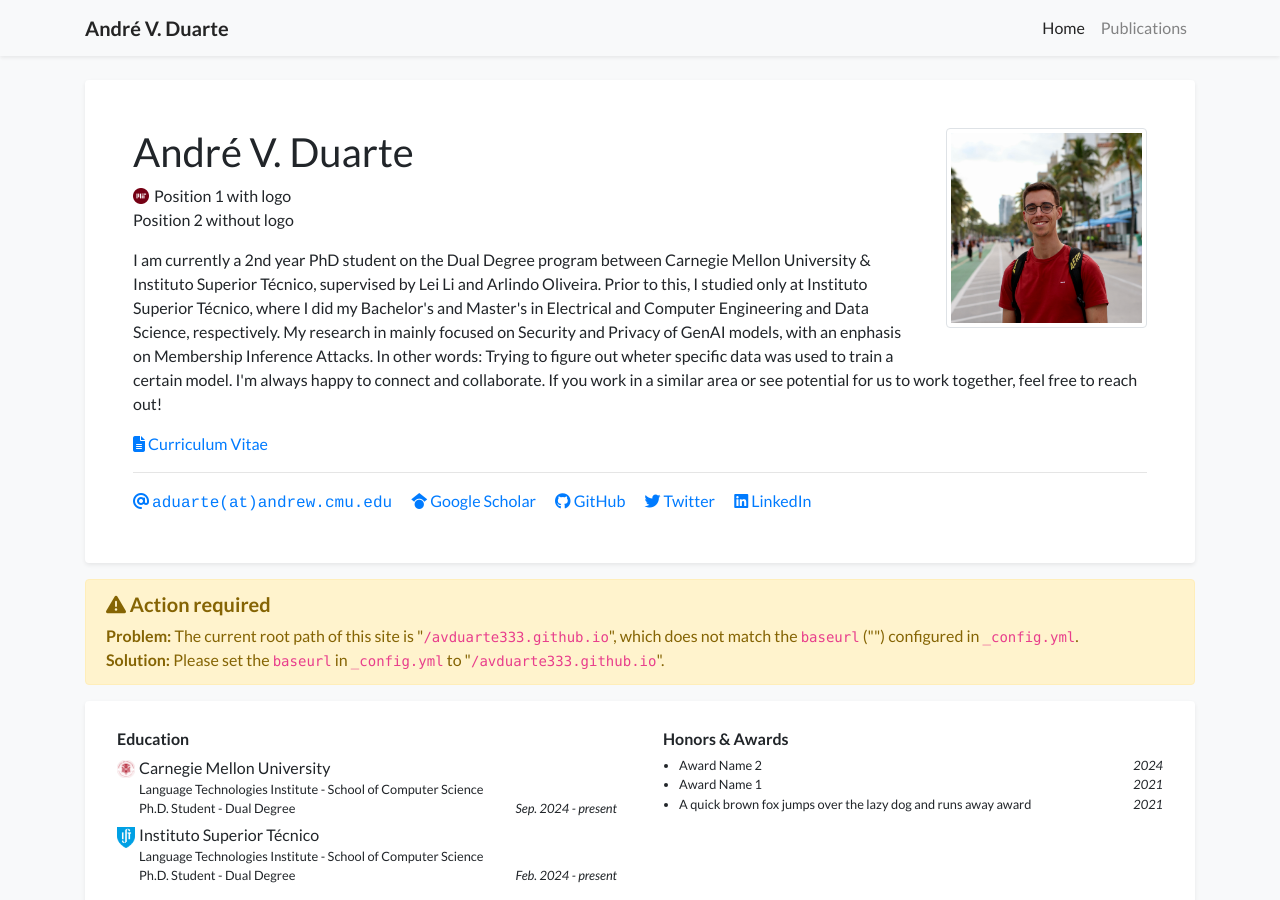
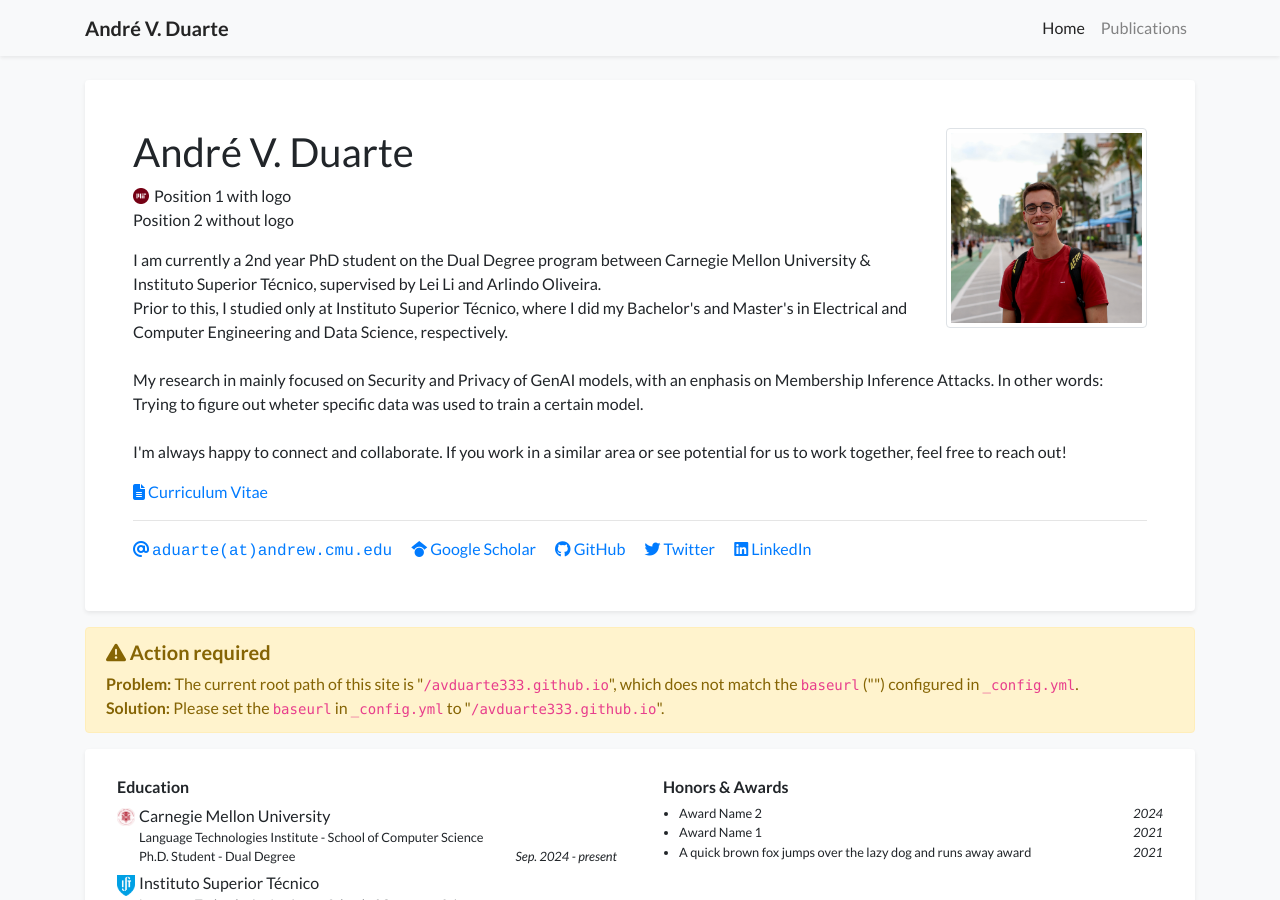
Before and after one commit to dankmrpanda/avduarte333.github.io, a Jekyll site: the page built from index.html, in a window 1280 px wide and 900 px high. Built offline with Jekyll 4.4.1, drawn with Linux system fonts in a browser that asks for light colours; nearby versions of some CDN libraries; a style sheet for code colours, icons or effects is not loaded.

```diff
--- a/_data/profile.yml
+++ b/_data/profile.yml
@@ -19,11 +19,9 @@ linkedin: b69373181
 short_bio_text_justify: false
 short_bio: >-
   <p>
-    I am currently a 2nd year PhD student on the Dual Degree program between Carnegie Mellon University & Instituto Superior Técnico, supervised by Lei Li and Arlindo Oliveira.
-    Prior to this, I studied only at Instituto Superior Técnico, where I did my Bachelor's and Master's in Electrical and Computer Engineering and Data Science, respectively.
-
-    My research in mainly focused on Security and Privacy of GenAI models, with an enphasis on Membership Inference Attacks. In other words: Trying to figure out wheter specific data was used to train a certain model.
-
+    I am currently a 2nd year PhD student on the Dual Degree program between Carnegie Mellon University & Instituto Superior Técnico, supervised by Lei Li and Arlindo Oliveira.<br>
+    Prior to this, I studied only at Instituto Superior Técnico, where I did my Bachelor's and Master's in Electrical and Computer Engineering and Data Science, respectively.<br><br>
+    My research in mainly focused on Security and Privacy of GenAI models, with an enphasis on Membership Inference Attacks. In other words: Trying to figure out wheter specific data was used to train a certain model.<br><br>
     I'm always happy to connect and collaborate. If you work in a similar area or see potential for us to work together, feel free to reach out!
   </p>
 
```
